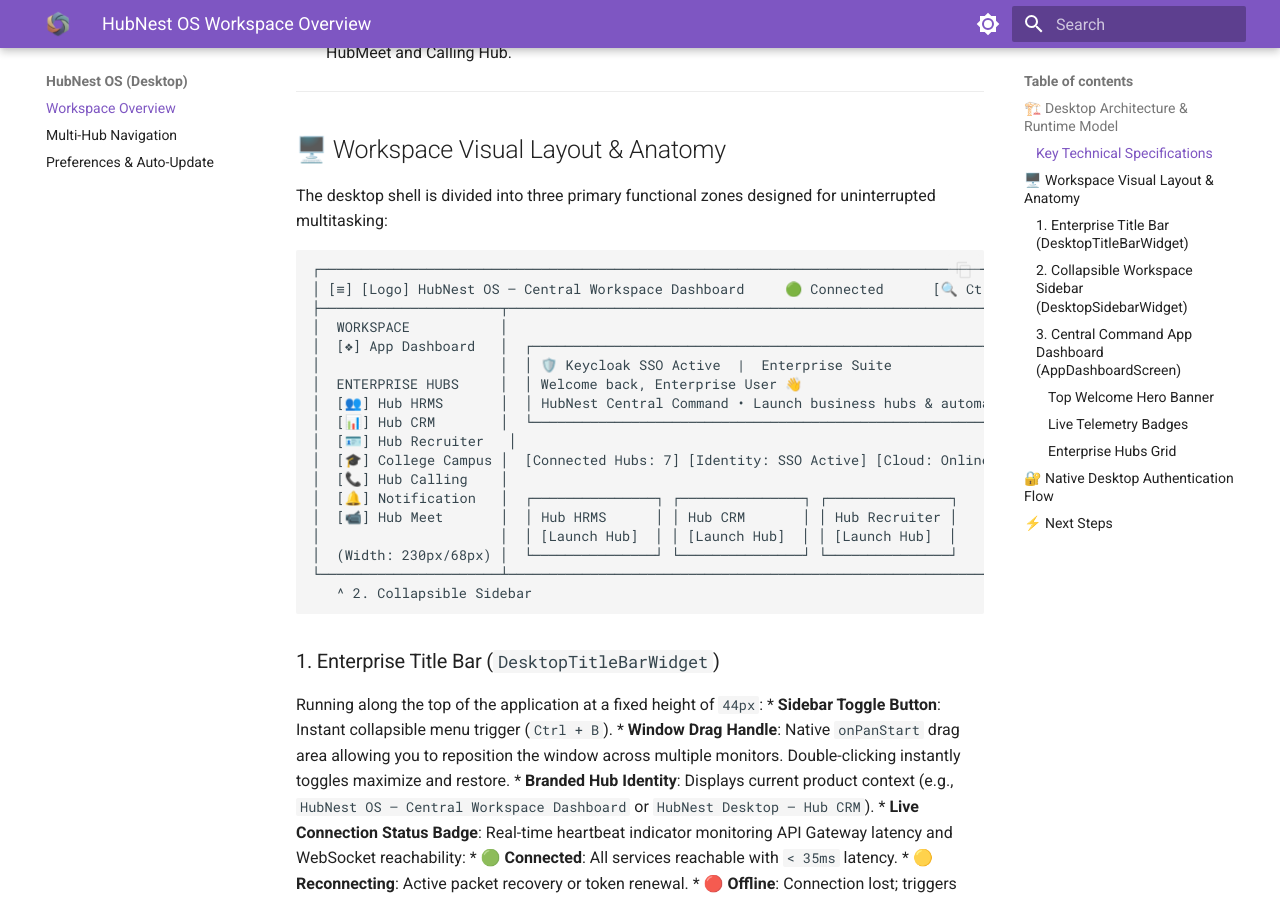
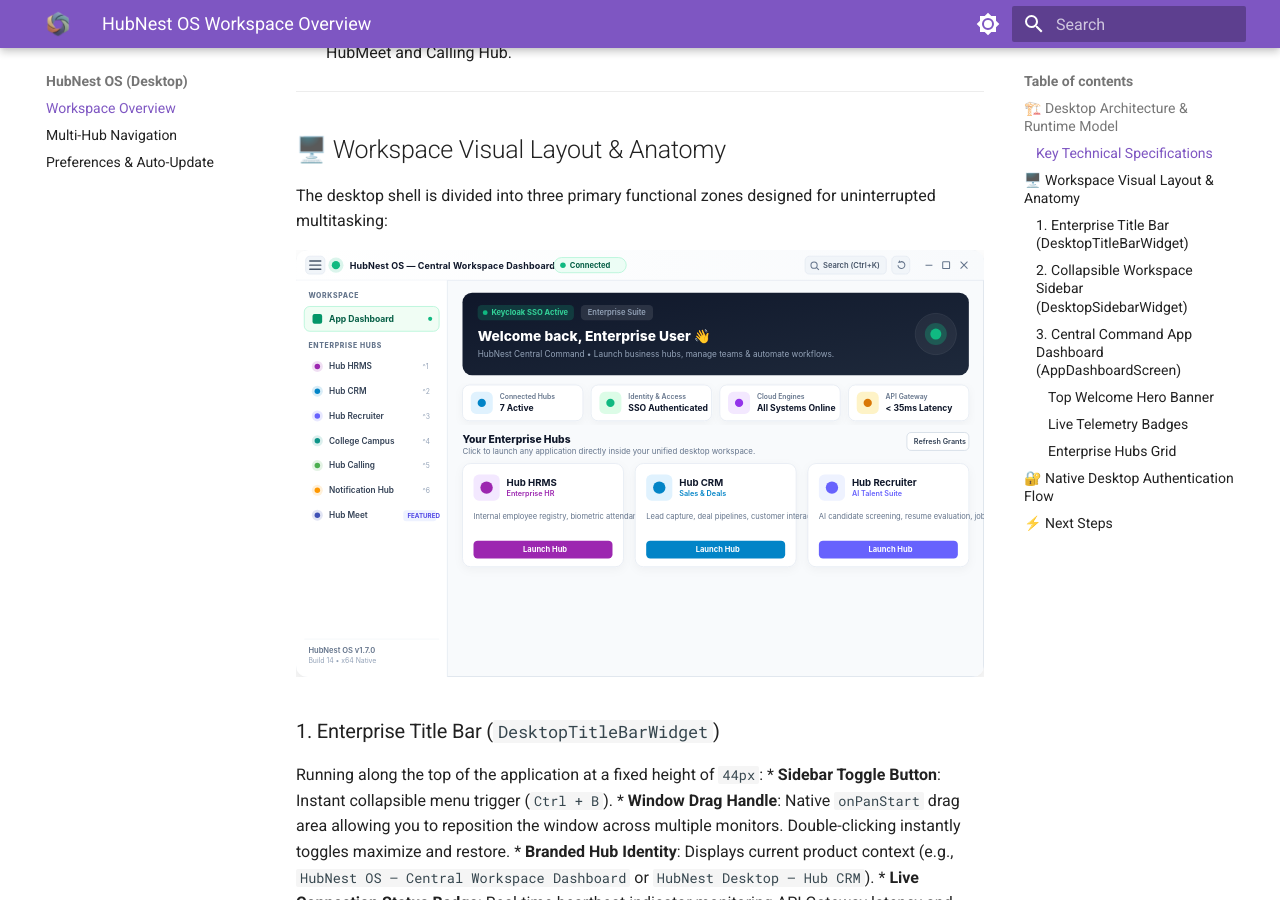
Before and after one commit to SRJ-GROUP/hubnest_user_guide, an MkDocs documentation site: the page built from docs/desktop/workspace.md, in a window 1280 px wide and 900 px high, scrolled down 1169 px. Built offline with MkDocs 1.6.1 and Material for MkDocs 9.7.7, drawn with Linux system fonts in a browser that asks for light colours.

Commit message:
docs(desktop): replace ASCII boxes with high-res responsive SVG graphics and diagrams

````diff
--- a/docs/desktop/workspace.md
+++ b/docs/desktop/workspace.md
@@ -79,26 +79,8 @@ graph TD
 
 The desktop shell is divided into three primary functional zones designed for uninterrupted multitasking:
 
-```
-┌──────────────────────────────────────────────────────────────────────────────────────────────────┐
-│ [≡] [Logo] HubNest OS — Central Workspace Dashboard     🟢 Connected      [🔍 Ctrl+K] [↻] [⎋] [—] [□] [✕] │  <- 1. Title Bar (44px)
-├──────────────────────┬───────────────────────────────────────────────────────────────────────────┤
-│  WORKSPACE           │                                                                           │
-│  [❖] App Dashboard   │  ┌─────────────────────────────────────────────────────────────────────┐  │
-│                      │  │ 🛡️ Keycloak SSO Active  |  Enterprise Suite                         │  │
-│  ENTERPRISE HUBS     │  │ Welcome back, Enterprise User 👋                                    │  │
-│  [👥] Hub HRMS       │  │ HubNest Central Command • Launch business hubs & automate workflows.│  │
-│  [📊] Hub CRM        │  └─────────────────────────────────────────────────────────────────────┘  │
-│  [🪪] Hub Recruiter   │                                                                           │
-│  [🎓] College Campus │  [Connected Hubs: 7] [Identity: SSO Active] [Cloud: Online] [Ping: <35ms] │  <- 3. Central Viewport
-│  [📞] Hub Calling    │                                                                           │
-│  [🔔] Notification   │  ┌───────────────┐ ┌───────────────┐ ┌───────────────┐                    │
-│  [📹] Hub Meet       │  │ Hub HRMS      │ │ Hub CRM       │ │ Hub Recruiter │                    │
-│                      │  │ [Launch Hub]  │ │ [Launch Hub]  │ │ [Launch Hub]  │                    │
-│  (Width: 230px/68px) │  └───────────────┘ └───────────────┘ └───────────────┘                    │
-└──────────────────────┴───────────────────────────────────────────────────────────────────────────┘
-   ^ 2. Collapsible Sidebar
-```
+![HubNest OS Workspace Layout & Anatomy](../assets/images/desktop_layout_wireframe.svg){ width="100%" }
+
 
 ### 1. Enterprise Title Bar (`DesktopTitleBarWidget`)
 Running along the top of the application at a fixed height of `44px`:
````
Also changed, not shown: docs/desktop/navigation.md (+9 -25 lines), docs/desktop/preferences.md (+13 -12 lines), docs/assets/images/command_palette_modal.svg (added), docs/assets/images/desktop_layout_wireframe.svg (added).
